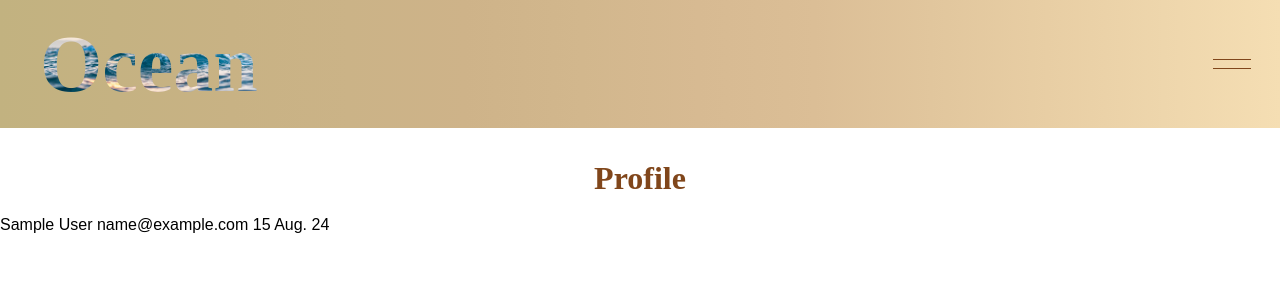
After one commit to farrukh-ahm/oceans_hotel, a Django app: page /profile in a window 1280 px wide; the page is wider, and only the part inside the window is pictured. The commit adds this page. Shown: the top 300 px of that part. Run offline with Django 3.2, Linux system fonts and the light colour scheme; the visitor is signed in with stand-in values (Sample User, id 1); data comes from the database, SQL or seed files in the repository; some libraries are stand-ins or nearby versions; some web fonts are replaced.

Commit message:
working on profile page

```diff
--- a/oceans_hotel/urls.py
+++ b/oceans_hotel/urls.py
@@ -7,5 +7,6 @@ urlpatterns = [
     path('signup', views.UserSignUp.as_view(), name='signup'),
     path('login', views.UserLogin.as_view(), name='login'),
     path('logout', views.UserLogout.as_view(), name='logout'),
-    path('confirm-booking/', views.BookSearch.as_view(), name='confirmbooking'),
+    path('confirm-booking', views.BookSearch.as_view(), name='confirmbooking'),
+    path('profile', views.ProfileView.as_view(), name='profile'),
 ]
--- a/oceans_hotel/views.py
+++ b/oceans_hotel/views.py
@@ -138,3 +138,15 @@ class UserLogout(View):
     def get(self, request, *args, **kwargs):
         logout(request)
         return redirect('home')
+
+class ProfileView(View):
+
+    def get(self, request, *args, **kwargs):
+        queryset = User.objects.all()
+        user_info = get_object_or_404(queryset, username=request.user)
+
+        context = {
+            "user": user_info
+        }
+
+        return render(request, 'profile.html', context)
--- a/templates/base.html
+++ b/templates/base.html
@@ -22,7 +22,7 @@
             </label>
             <ul class="menu-items">
                 {% if user.is_authenticated%}
-                    <li><h3>{{request.user.first_name}}</h3></li>
+                    <li><h3><a href="{% url 'profile' %}">{{request.user.first_name}}</a></h3></li>
                     <hr>
                 {% endif %}
 
--- /dev/null
+++ b/templates/profile.html
@@ -0,0 +1,21 @@
+{% extends 'base.html' %}
+
+{% block content %}
+
+<div class="title-container">
+    <h2 class="form-title">Profile</h2>
+</div>
+
+<main class="profile-wrapper">
+
+    <section class="profile-container">
+        {{user.first_name}}
+        {{user.last_name}}
+        {{user.email}}
+        {{user.date_joined|date:"d N y"}}
+    </section>
+
+</main>
+
+
+{% endblock %}
```
